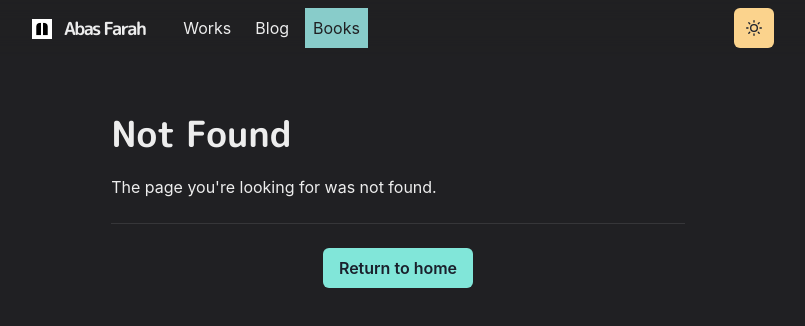
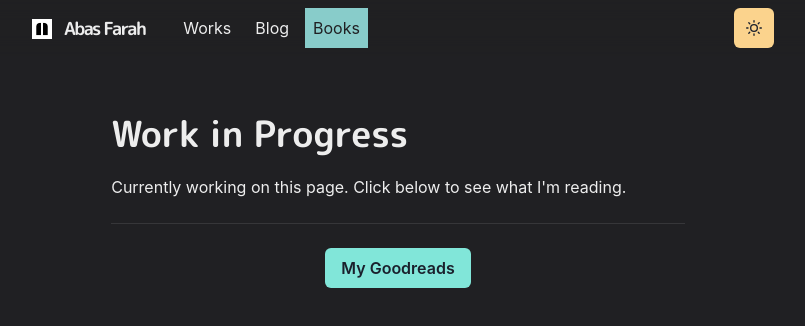
Before and after one commit to abasnfarah/abasfarah.io, a Next.js app: page /books in a window 1280 px wide. Before the commit this address had no page. Shown: the top 326 px of the page, without its empty margins (242-1047 px from the left). Built offline with nearby package versions, Linux system fonts and the light colour scheme.

Commit message:
Adds books component

```diff
--- /dev/null
+++ b/pages/books.js
@@ -0,0 +1,30 @@
+import {
+  Box,
+  Button,
+  Container,
+  Divider,
+  Heading,
+  Text
+} from '@chakra-ui/react'
+import NextLink from 'next/link'
+
+const Books = () => {
+  return (
+    <Container>
+      <Heading as="h2">Work in Progress</Heading>
+      <Text paddingTop={5}>
+        Currently working on this page. Click below to see what I&apos;m
+        reading.
+      </Text>
+
+      <Divider my={6} />
+      <Box my={6} align="center">
+        <NextLink href="https://www.goodreads.com/user/show/88493203-abas">
+          <Button colorScheme="teal">My Goodreads</Button>
+        </NextLink>
+      </Box>
+    </Container>
+  )
+}
+
+export default Books
```
